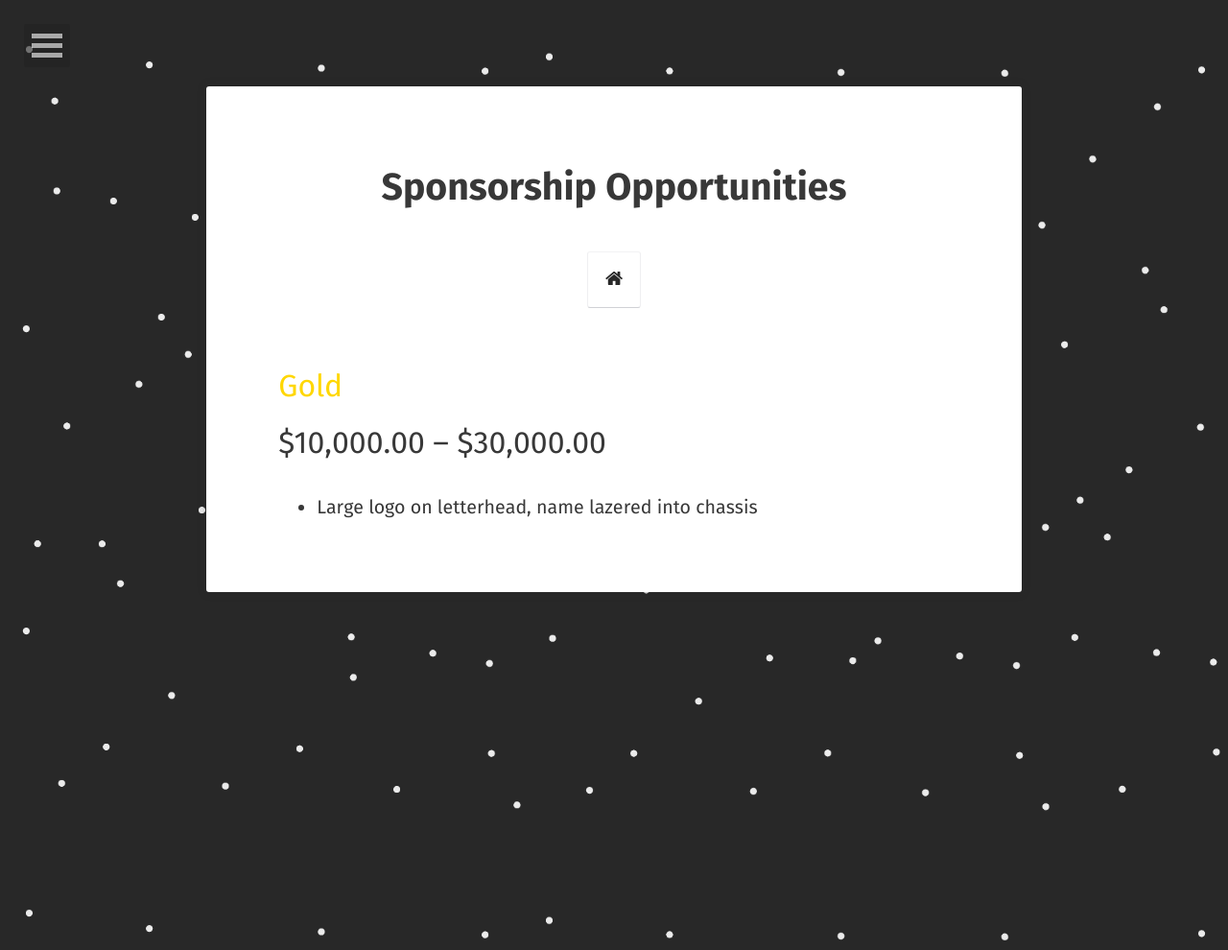
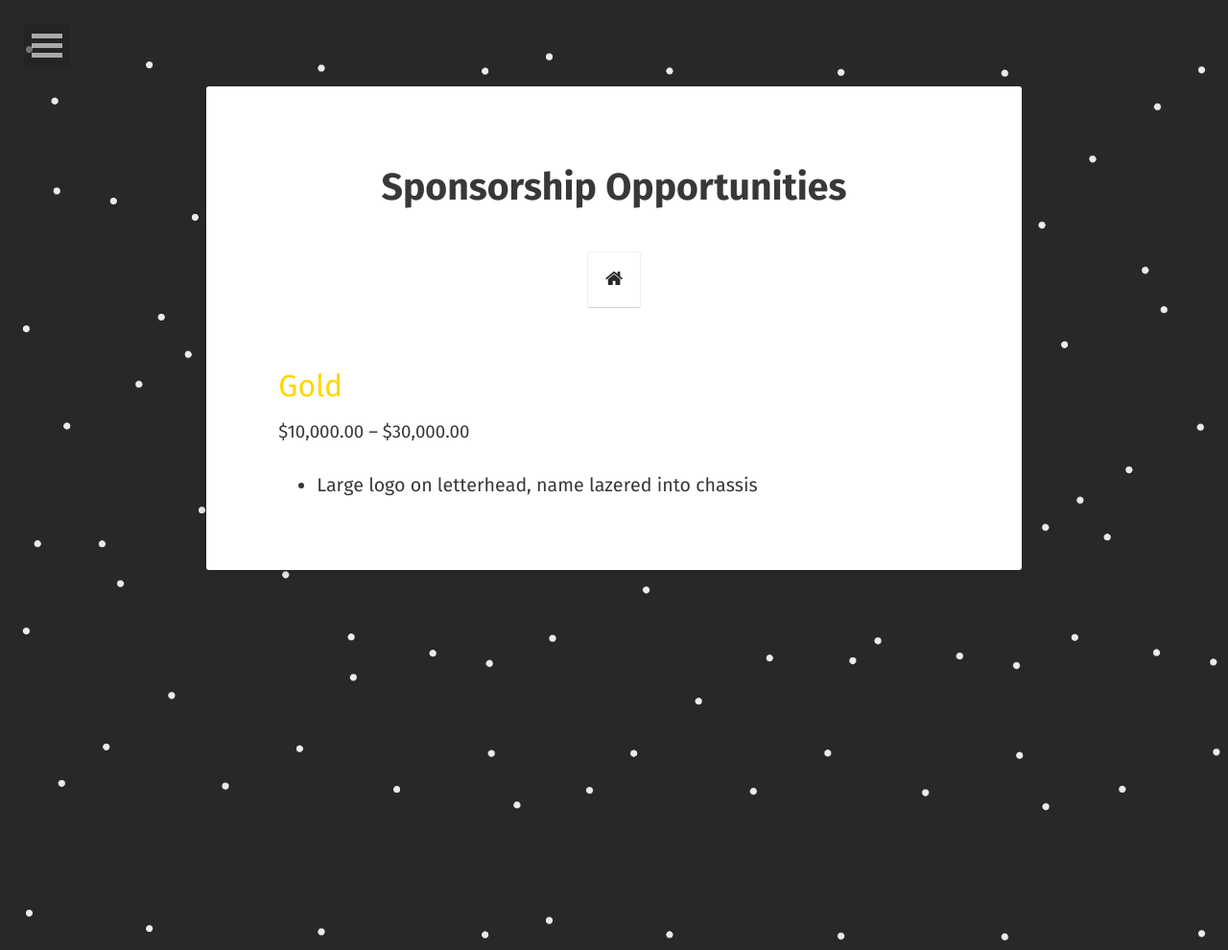
Before and after one commit to blair3sat/old-blair3sat.github.io, a Jekyll site: the page built from projects/index.md, in a window 1280 px wide. Shown: the whole page at 96% size. Built offline with Jekyll 4.4.1, drawn with Linux system fonts in a browser that asks for light colours; some web fonts are replaced.

Commit message:
Update index.md

```diff
--- a/projects/index.md
+++ b/projects/index.md
@@ -6,5 +6,5 @@ comments: false
 ---
 
 
-<div style="font-size:24pt;"><div style="color:Gold;">Gold</div>  $10,000.00 – $30,000.00</div>
+<div style="font-size:14pt;display:inline;"><div style="font-size:24pt;color:Gold;">Gold</div>  $10,000.00 – $30,000.00</div>
 * Large logo on letterhead, name lazered into chassis
```
